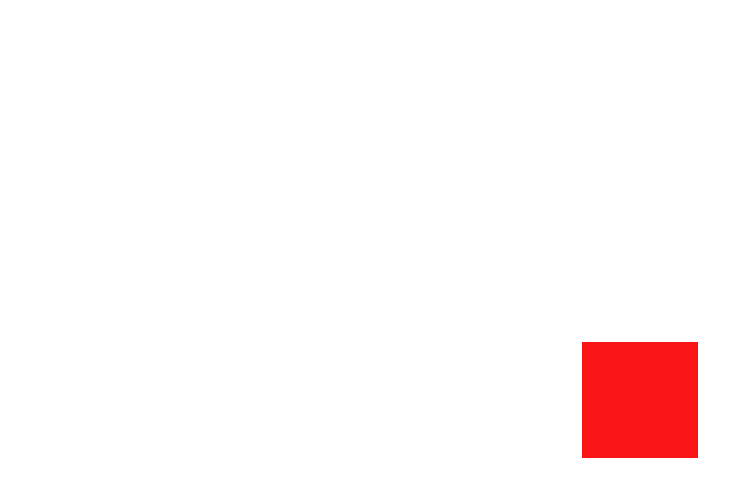
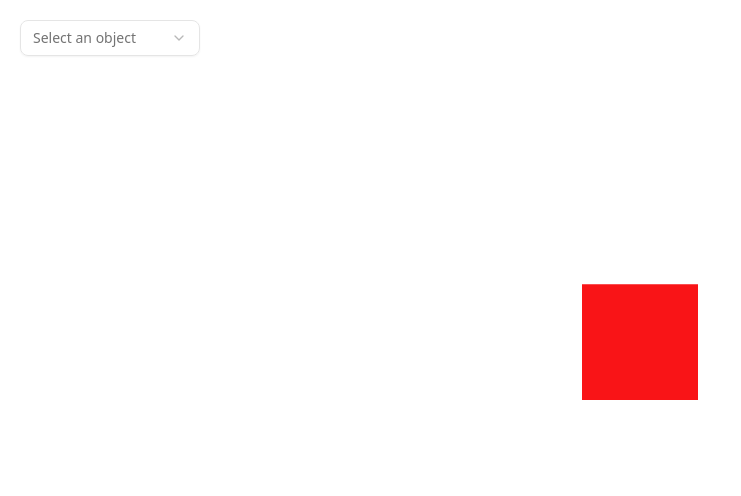
Before and after one commit to pwluke/monkeys-on-keyboards, a Next.js app: page / in a window 1280 px wide. Shown: the top 496 px of the page, without its empty margins (0-741 px from the left). Built offline with nearby package versions, Linux system fonts and the light colour scheme.

Commit message:
object selctor included

```diff
--- a/src/app/page.js
+++ b/src/app/page.js
@@ -1,17 +1,62 @@
 "use client";
+import { useState } from "react";
 import { Canvas } from "@react-three/fiber";
 import { Grid, OrbitControls } from "@react-three/drei";
+import { ObjectSelector } from "@/components/ObjectSelector";
 
-export default function Home() {
-  return (
-    <div style={{ height: "100vh", width: "100vw" }}>
-      <Canvas>
-        <mesh>
+function Shape({ type, position }) {
+  switch (type) {
+    case "box":
+      return (
+        <mesh position={position}>
           <boxGeometry />
           <meshStandardMaterial color="red" />
         </mesh>
+      );
+    case "cone":
+      return (
+        <mesh position={position}>
+          <coneGeometry />
+          <meshStandardMaterial color="blue" />
+        </mesh>
+      );
+    case "sphere":
+      return (
+        <mesh position={position}>
+          <sphereGeometry />
+          <meshStandardMaterial color="green" />
+        </mesh>
+      );
+    default:
+      return null;
+  }
+}
+
+export default function Home() {
+  const [objects, setObjects] = useState([
+    { type: "box", id: Date.now(), position: [0, 0.5, 0] },
+  ]);
+
+  const handleAddObject = (type) => {
+    const position = [
+      (Math.random() - 0.5) * 4,
+      0.5,
+      (Math.random() - 0.5) * 4,
+    ];
+    setObjects([...objects, { type, id: Date.now(), position }]);
+  };
+
+  return (
+    <div style={{ height: "100vh", width: "100vw", position: "relative" }}>
+      <div style={{ position: "absolute", top: 20, left: 20, zIndex: 1 }}>
+        <ObjectSelector onObjectSelect={handleAddObject} />
+      </div>
+      <Canvas>
         <ambientLight intensity={2.5} />
         <directionalLight position={[1, 1, 1]} />
+        {objects.map((obj) => (
+          <Shape key={obj.id} type={obj.type} position={obj.position} />
+        ))}
         <Grid />
         <OrbitControls />
       </Canvas>
--- a/src/components/ObjectSelector.jsx
+++ b/src/components/ObjectSelector.jsx
@@ -12,9 +12,9 @@ import {
   SelectValue,
 } from "@/components/ui/select";
 
-export function ObjectSelector() {
+export function ObjectSelector({ onObjectSelect }) {
   return (
-    <Select>
+    <Select onValueChange={onObjectSelect}>
       <SelectTrigger className="w-[180px]">
         <SelectValue placeholder="Select an object" />
       </SelectTrigger>
```
